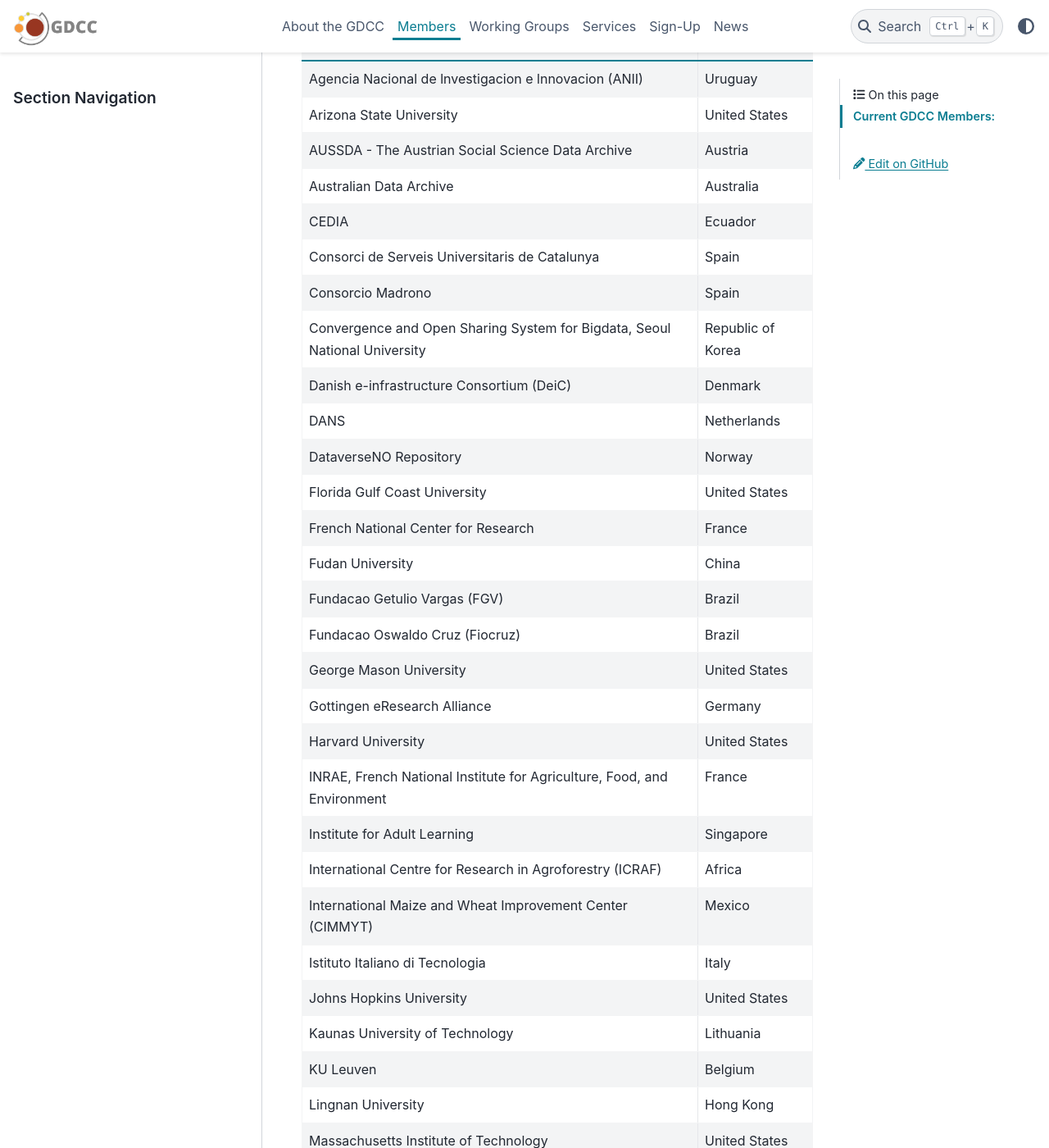
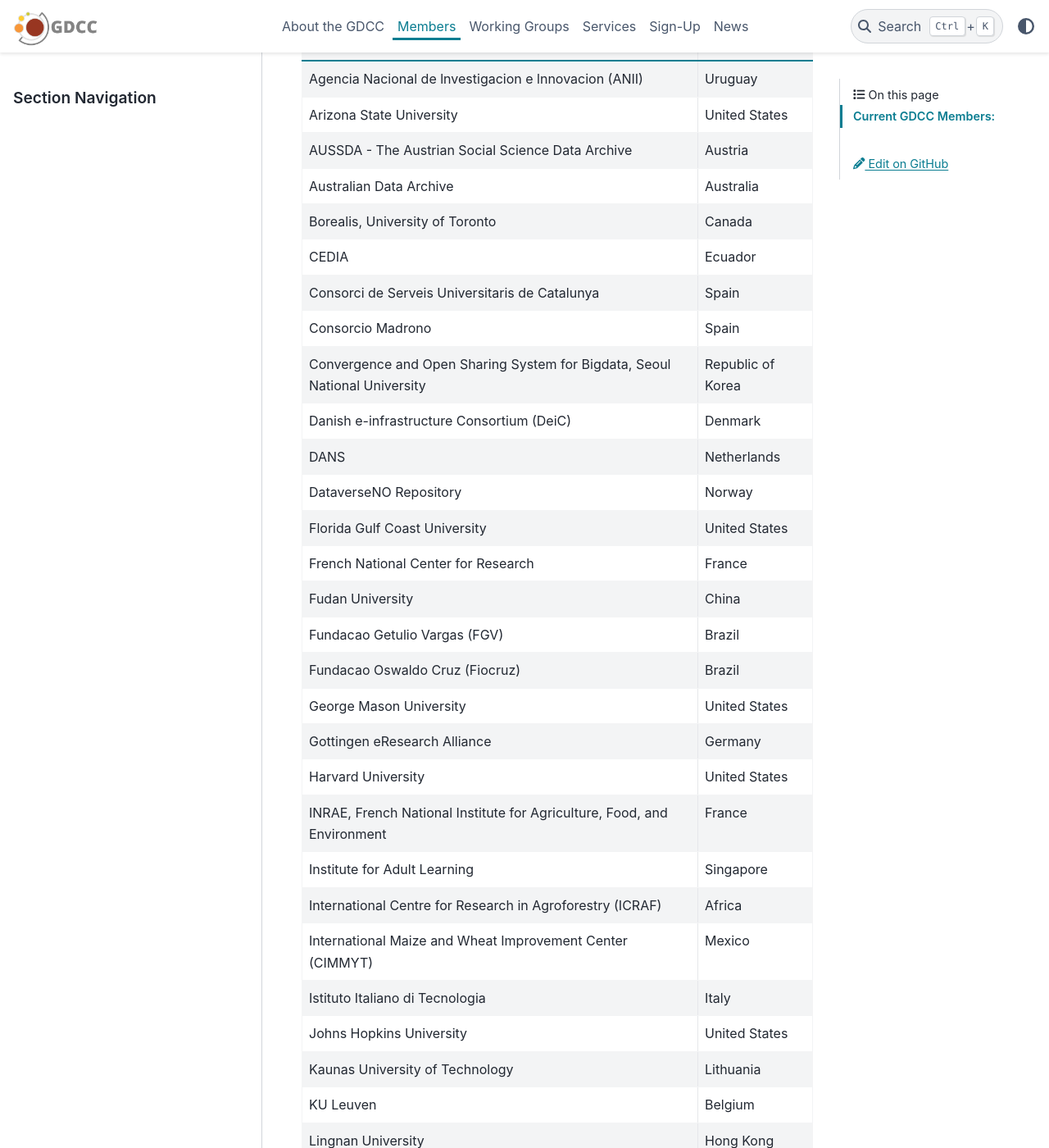
Before and after one commit to gdcc/www.gdcc.io, a Sphinx documentation site: the page built from source/members.md, in a window 1280 px wide and 1400 px high, scrolled down 756 px. Shown: the whole window at 82% size. Built offline with Sphinx 7.4.7 and the PyData theme 0.15.4, drawn with Linux system fonts in a browser that asks for light colours; some of the changed text lies outside the part shown.

Commit message:
Update members.md

```diff
--- a/source/members.md
+++ b/source/members.md
@@ -18,6 +18,7 @@
 | Arizona State University | United States |
 | AUSSDA - The Austrian Social Science Data Archive | Austria |
 | Australian Data Archive | Australia |
+| Borealis, University of Toronto | Canada |
 | CEDIA | Ecuador |
 | Consorci de Serveis Universitaris de Catalunya | Spain |
 | Consorcio Madrono | Spain |
```
Also changed, not shown: other parts of source/members.md (+0 -1 lines).
